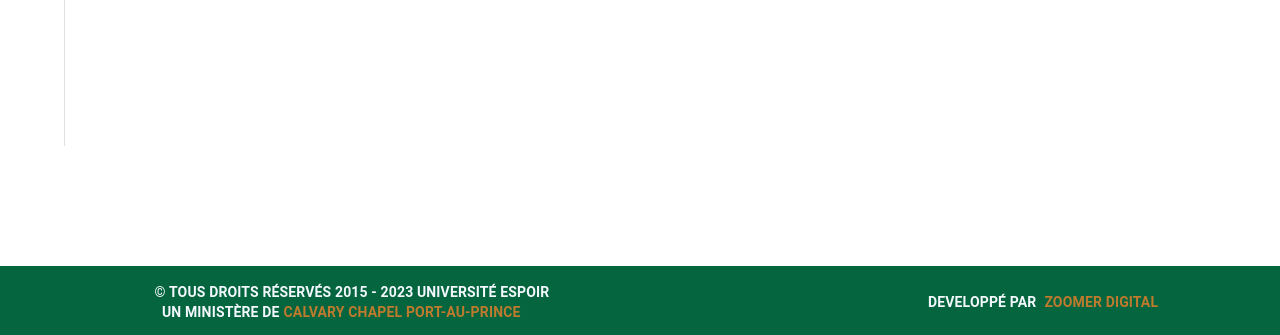
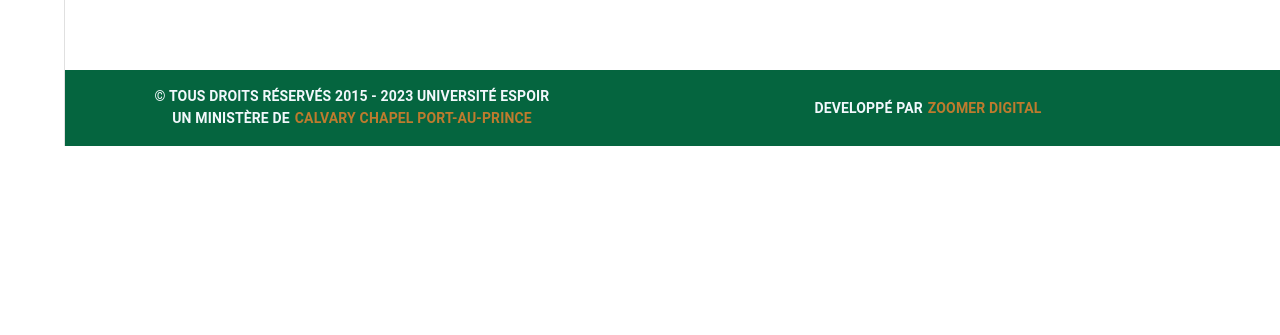
Before and after one commit to GLYJER-HUB/Admin_PE, a React (Vite) app: page /gestion-des-comptes in a window 1280 px wide. Shown: the part 654-989 px from the top of the page. After the commit the page ends 920 px from the top, so only its background shows below. Built offline with nearby package versions, Linux system fonts and the light colour scheme; no server answers.

Commit message:
update uespoir link

```diff
--- a/src/components/Footer.jsx
+++ b/src/components/Footer.jsx
@@ -10,55 +10,57 @@
         bgcolor: colors.primary,
         py: 2,
         textAlign: "center",
-        position: "absolute",
-        width: "100%",
+        position: "fixed",
+        bottom: 0,
+        zIndex: 1000,
+        width: '100%',
       }}>
       <Container maxWidth="lg">
         <Grid container justifyContent="space-between" alignItems="center">
-          <Grid item xs={12} md={6}>
-            <Typography variant="body2" color={colors.white} fontWeight="bold">
-              &copy; TOUS DROITS RÉSERVÉS 2015 - 2023 UNIVERSITÉ ESPOIR
-            </Typography>
-
-            <Stack
-              direction={{ xs: "column", sm: "row" }}
-              spacing={{ xs: 1, sm: 0.5 }}
-              sx={{
-                paddingLeft: { xs: "0", sm: "17%" },
-              }}>
+        <Grid item xs={12} md={6}>
               <Typography
                 variant="body2"
                 color={colors.white}
-                fontWeight="bold">
+                fontWeight="bold"
+              >
+                &copy; TOUS DROITS RÉSERVÉS 2015 - 2023 UNIVERSITÉ ESPOIR
+              </Typography>
+
+              <Typography
+                variant="body2"
+                color={colors.white}
+                fontWeight="bold"
+                style={{ display: 'inline', marginRight: '5px' }}
+              >
                 UN MINISTÈRE DE
               </Typography>
 
               <Link
-                href="https://calvarypap.org/"
+                href="https://uespoir.edu.ht/fr/"
                 underline="none"
                 target="_blank"
-                rel="noopener">
+                rel="noopener"
+                style={{ display: 'inline' }}
+              >
                 <Typography
                   variant="body2"
                   color={colors.accent}
-                  fontWeight="bold">
-                  CALVARY CHAPEL PORT-AU-PRINCE
+                  fontWeight="bold"
+                  style={{ display: 'inline' }}
+                >
+                   CALVARY CHAPEL PORT-AU-PRINCE
                 </Typography>
               </Link>
-            </Stack>
           </Grid>
 
           <Grid item xs={12} md={6}>
-            <Stack
-              direction={{ xs: "column", sm: "row" }}
-              gap={{ xs: 1, sm: 1 }}
-              sx={{
-                paddingLeft: { xs: "0", sm: "50%" },
-              }}>
+
               <Typography
                 variant="body2"
                 color={colors.white}
-                fontWeight="bold">
+                fontWeight="bold"
+                style={{ display: 'inline', marginRight: '5px' }}
+              >
                 DEVELOPPÉ PAR
               </Typography>
 
@@ -66,15 +68,18 @@
                 href="https://zoomerdigital.tech/"
                 underline="none"
                 target="_blank"
-                rel="noopener">
+                rel="noopener"
+                style={{ display: 'inline'}}
+              >
                 <Typography
                   variant="body2"
                   color={colors.accent}
-                  fontWeight="bold">
+                  fontWeight="bold"
+                style={{ display: 'inline'}}
+                >
                   ZOOMER DIGITAL
                 </Typography>
               </Link>
-            </Stack>
           </Grid>
         </Grid>
       </Container>
```
